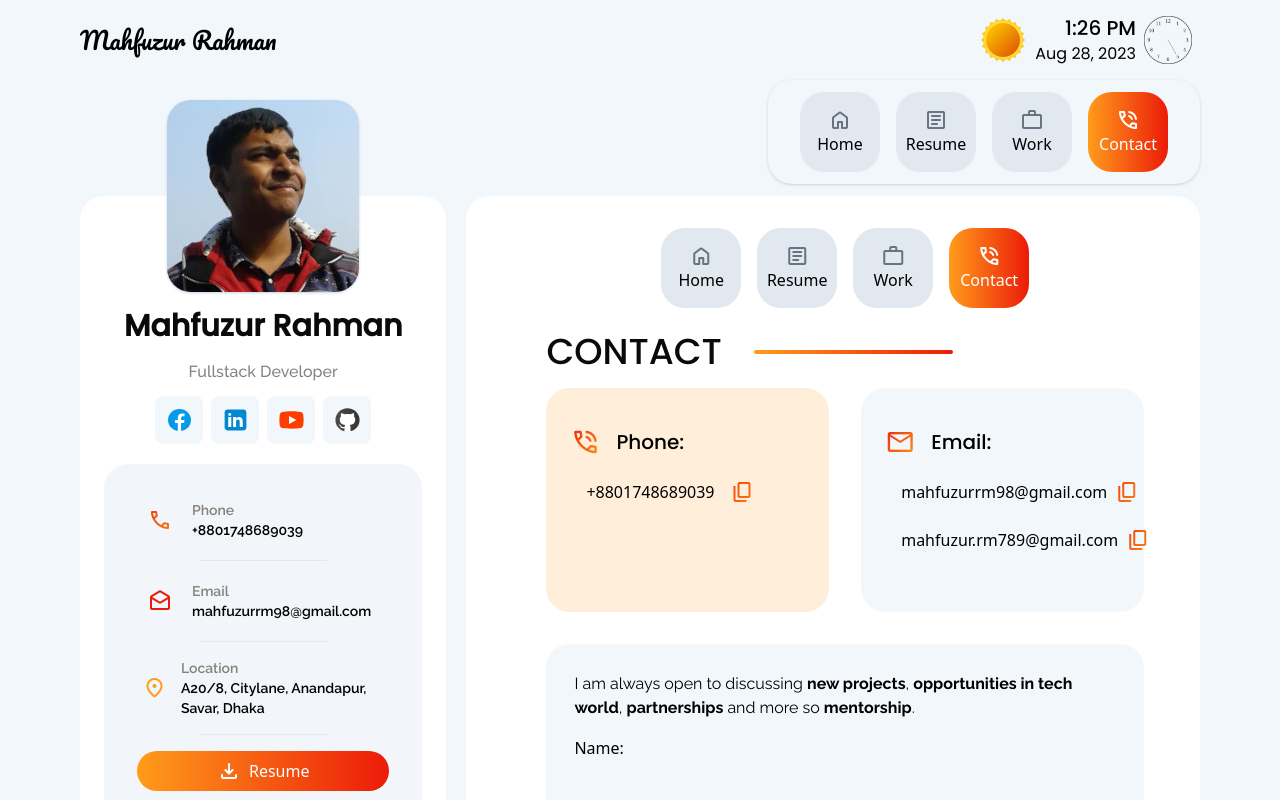
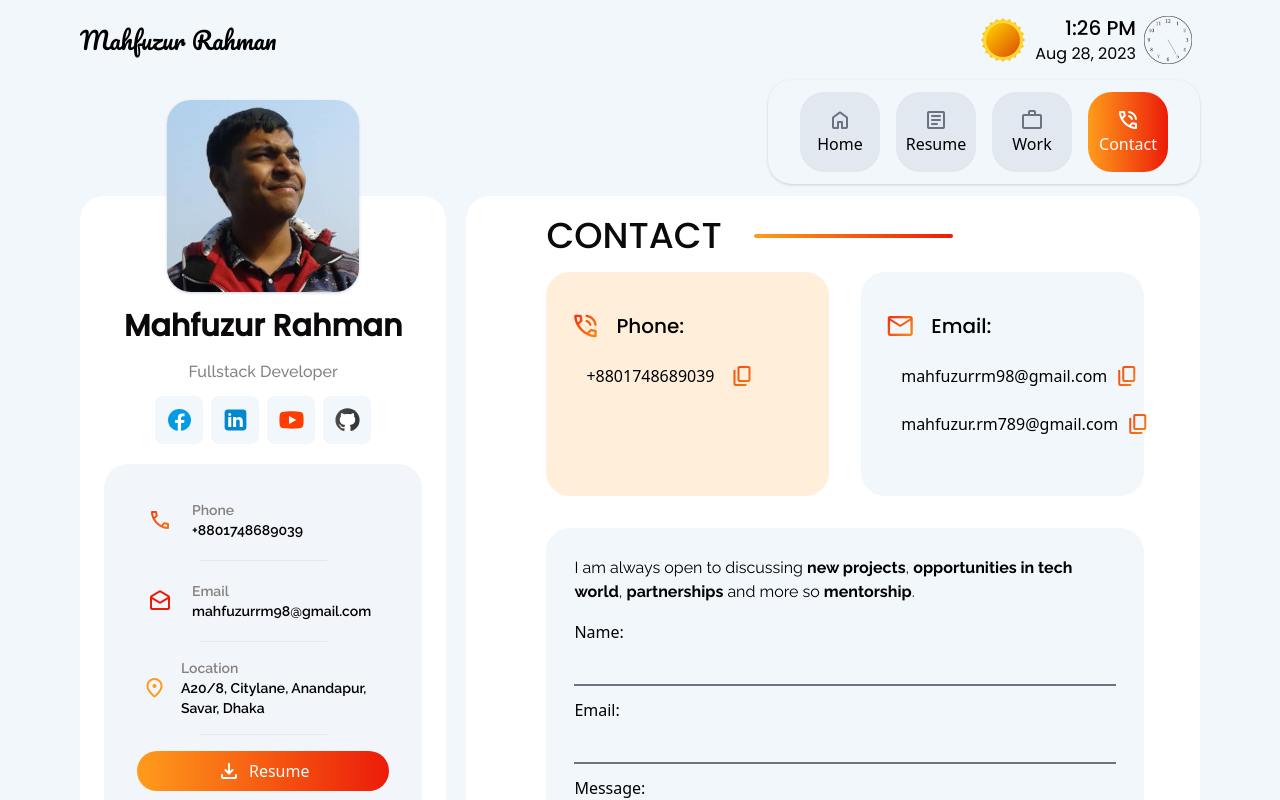
Before and after one commit to Moon422/portfolio, a React (Vite) app: page /contact in a window 1280 px wide. Shown: the top 800 px of the page. Built offline with nearby package versions, Linux system fonts and the light colour scheme; no server answers.

Commit message:
bug fixed

```diff
--- a/src/App.tsx
+++ b/src/App.tsx
@@ -153,7 +153,7 @@ function App() {
             <ProfileCard />
           </div>
           <div className="w-full xl:w-2/3 2xl:w-3/4 bg-white rounded-3xl ps-20 pe-14 pt-5 pb-8">
-            <div className="flex justify-center bg-transparent mb-3 px-8 py-3 rounded-3xl gap-x-4">
+            <div className="flex justify-center bg-transparent mb-3 px-8 py-3 rounded-3xl gap-x-4 lg:hidden">
               <NavLink to="/" className={({ isActive, isPending }) => {
                 return isPending ? "link pending" : isActive ? "link active" : "link inactive"
               }}>
```
